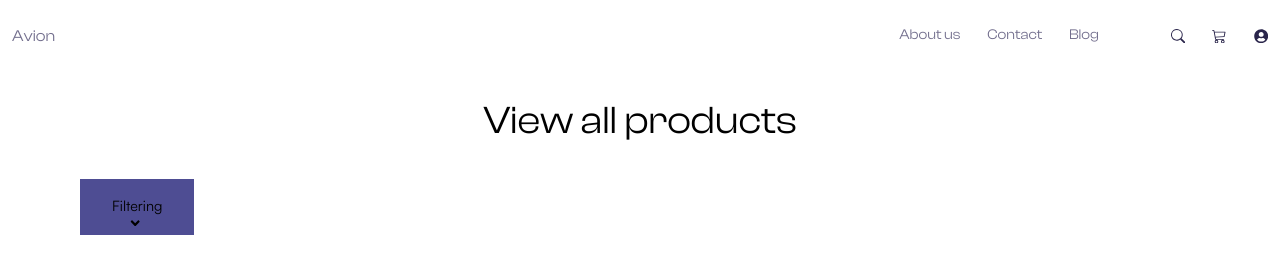
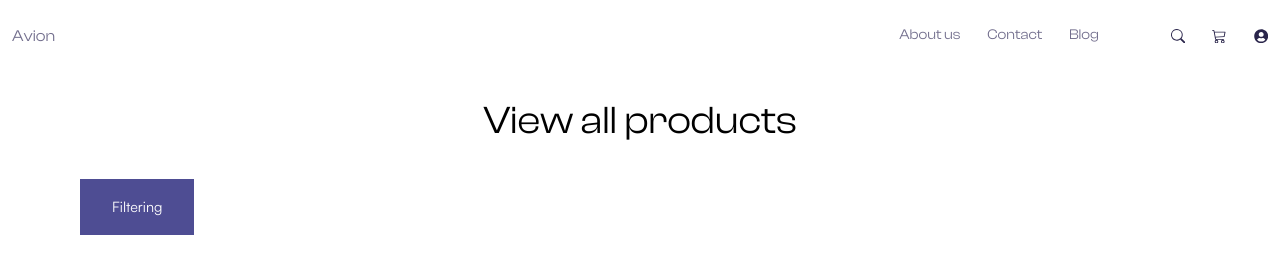
Before and after one commit to diegoBenitez2/ecommerce-app-next, a Next.js app: page / in a window 1280 px wide. Shown: the top 277 px of the page. Built offline with nearby package versions, Linux system fonts and the light colour scheme.

Commit message:
feat: refactor styles to tailwind

```diff
--- a/src/components/atoms/Button/Button.jsx
+++ b/src/components/atoms/Button/Button.jsx
@@ -1,17 +1,16 @@
 import cn from "classnames";
 import { FaAngleDown } from 'react-icons/fa';
-// import styles from './Button.module.scss';
 
 const Button = ({
   text='Button',
   size='small',
-  iconColor,
+  isIcon,
   style,
   disabled,
   onclick}) => {
 
-  const styles = {
-    primary: 'bg-primary text-black',
+  const variants = {
+    primary: 'bg-primary text-white',
     secondary: 'bg-light-gray text-black',
     tertiary: 'bg-dark-primary text-white',
     fourty: 'bg-primary text-white',
@@ -21,24 +20,29 @@ const Button = ({
   const sizes = {
     small: 'min-w-[95px] h-[48px]',
     medium: 'min-w-[111px] h-[56px]',
+    wFull: 'w-full',
+  };
+
+  const iconColor = {
+    primary: 'text-white',
+    secondary: 'text-black',
+    tertiary: 'text-white',
+    fourty: 'text-white',
+    fifty: 'text-white',
   };
 
   return (
     <button
       data-testid='btn-custom'
       disabled={disabled}
-      className={cn(`font-satoshi items-center justify-center py-4 px-8
-                      border-0 whitespace-nowrap text-sm
-                      disabled:opacity-60`,
-                      styles.container,
-                      styles[style],
-                      sizes[size],)}
+      className={cn(`font-satoshi flex items-center justify-center py-4 px-8 border-0 whitespace-nowrap text-sm disabled:opacity-60 transition-shadow hover:shadow-normal trasnform active:scale-95`,
+      variants[style],
+      sizes[size],)}
       onClick={onclick}>
       <span>{ text }</span>
       {
-        iconColor && <FaAngleDown
-                        style={{ color: iconColor }}
-                        className="ml-4"
+        isIcon && <FaAngleDown
+                        className={cn(`ml-2`, iconColor[style])}
                         data-testid='btn-icon' />
       }
 
```
Also changed, not shown: 1 other file (tests, documents, lock files or other folders).
